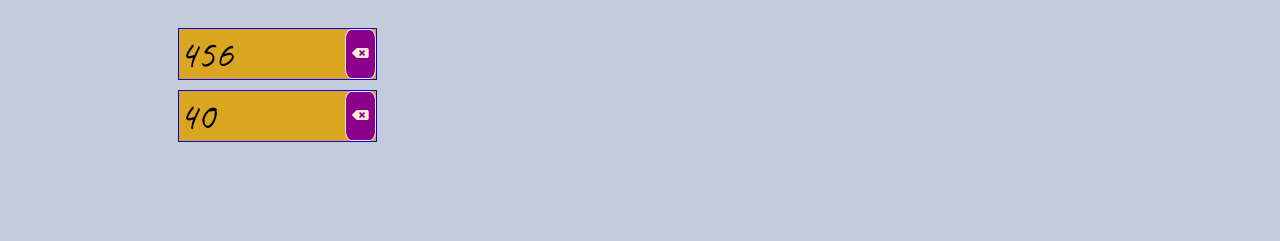
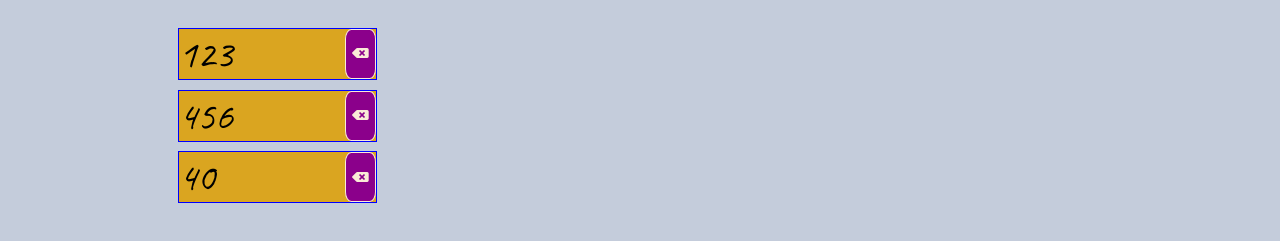
Before and after one commit to julmedvedeva/calculator, a plain HTML site: page index.html in a window 1280 px wide. Both pictures are taken after a click on the button 360 px from the left and 538 px from the top of the page. Shown: the part 485-726 px from the top of the page. Drawn offline with Linux system fonts and the light colour scheme.

Commit message:
fix and refactor

```diff
--- a/script.js
+++ b/script.js
@@ -25,7 +25,7 @@ const storage = {
     return this._val2;
   },
 
-  get valsSum() {
+  get valSum() {
     return this._val1 + this._val2;
   },
 
@@ -45,31 +45,29 @@ const storage = {
     }
   },
 
-  loading: true,
+  async init(requestUrl) {
+    this.createLoader();
+    const data = await getData(requestUrl);
+    console.log('data in init', data);
 
-  init(data) {
-    console.log(data);
-    if (this.loading === true && data.length === 0) {
-      this.createLoader();
-    }
-
-    // if (this.loading === true && data.length > 0) {
-    data.forEach(({ value, id }) => storage.addItem({ value, id }));
-    this.loading = false;
-    // }
+    await data.forEach(({ value, id }) => {
+      console.log('value + id', {value, id})
+      return storage.addItem({ value, id });
+    });
+    this.deleteLoader();
   },
 
   createLoader() {
     const loadingDiv = document.createElement('div');
     loadingDiv.classList.add('loading');
-    loadingDiv.innerHTML = `<div class="loading-text">
-      <span class="loading-text-words">L</span>
-      <span class="loading-text-words">O</span>
-      <span class="loading-text-words">A</span>
-      <span class="loading-text-words">D</span>
-      <span class="loading-text-words">I</span>
-      <span class="loading-text-words">N</span>
-      <span class="loading-text-words">G</span>
+    loadingDiv.innerHTML = `<div class='loading-text'>
+      <span class='loading-text-words'>L</span>
+      <span class='loading-text-words'>O</span>
+      <span class='loading-text-words'>A</span>
+      <span class='loading-text-words'>D</span>
+      <span class='loading-text-words'>I</span>
+      <span class='loading-text-words'>N</span>
+      <span class='loading-text-words'>G</span>
       </div>`;
 
     main.append(loadingDiv);
@@ -95,18 +93,12 @@ const storage = {
   },
 
   printCurrentResult() {
-    result.innerHTML = `Результат сложения: ${this.valsSum}`;
-  },
-
-  printAllResults() {
-    allResults.innerHTML = '';
-    allResults.appendChild(this.items);
-    allResults.appendChild(this.addItem);
+    result.innerHTML = `Результат сложения: ${this.valSum}`;
   },
 
   generateButtonDelete() {
     const button = document.createElement('button');
-    button.innerHTML = `<i class="fas fa-backspace"></i>`;
+    button.innerHTML = `<i class='fas fa-backspace'></i>`;
     button.className = 'delete';
 
     updateElementStyles(button, {
@@ -122,8 +114,8 @@ const storage = {
   createItem({ value, id }) {
     const item = {
       element: document.createElement('li'),
-      id: id || this.generateId(),
-      value: value || this.valsSum,
+      id: id || this.generateId().toString(),
+      value: value || this.valSum,
       button: this.generateButtonDelete(),
     };
     item.element.setAttribute('data-id', item.id);
@@ -137,8 +129,8 @@ const storage = {
     return item;
   },
 
-  addItem(value, id) {
-    const item = this.createItem(value, id);
+  addItem(value) {
+    const item = this.createItem({ value:value.value, id:value.id });
 
     updateElementStyles(item.element, {
       listStyle: 'none',
@@ -152,12 +144,7 @@ const storage = {
       backgroundColor: 'goldenrod',
     });
 
-    this.items.push({ id: item.id, value: item.value });
-
-    //все ломает
-    // if (this.items.length <= 1) {
-    //   this.deleteLoader();
-    // }
+    this.items.push({ id: item.value.id, value: item.value.value });
 
     this.ul.appendChild(item.element);
   },
@@ -166,7 +153,7 @@ const storage = {
     const attribute = itemId.getAttribute('data-id');
 
     const item = this.items.find((item) => {
-      return item.id.toString() === attribute;
+      return item.id === attribute;
     });
 
     if (item) {
@@ -194,12 +181,12 @@ function updateElementStyles(el, propsObj, id) {
 async function getData(url) {
   try {
     const response = await fetch(url);
-    const data = await response.json();
-    storage.init(data);
+    return await response.json();
   } catch (e) {
     console.log(e);
   }
 }
+
 
 updateElementStyles(
   saveRes,
@@ -214,12 +201,11 @@ updateElementStyles(
   'saveRes',
 );
 
-document.querySelector('#input1').addEventListener('keyup', function ({ target: { value } }) {
+document.querySelector('#input1').addEventListener('keyup', function({ target: { value } }) {
   storage.update('val1', value);
 });
-document.querySelector('#input2').addEventListener('keyup', function ({ target: { value } }) {
+document.querySelector('#input2').addEventListener('keyup', function({ target: { value } }) {
   storage.update('val2', value);
 });
-document.querySelector('#saveRes').addEventListener('click', () => storage.addItem(storage.valsSum));
-
-getData(requestUrl);
+document.querySelector('#saveRes').addEventListener('click', () => storage.addItem(storage.valSum));
+storage.init(requestUrl);
```
Also changed, not shown: index.html (+0 -3 lines), 1 other file.
